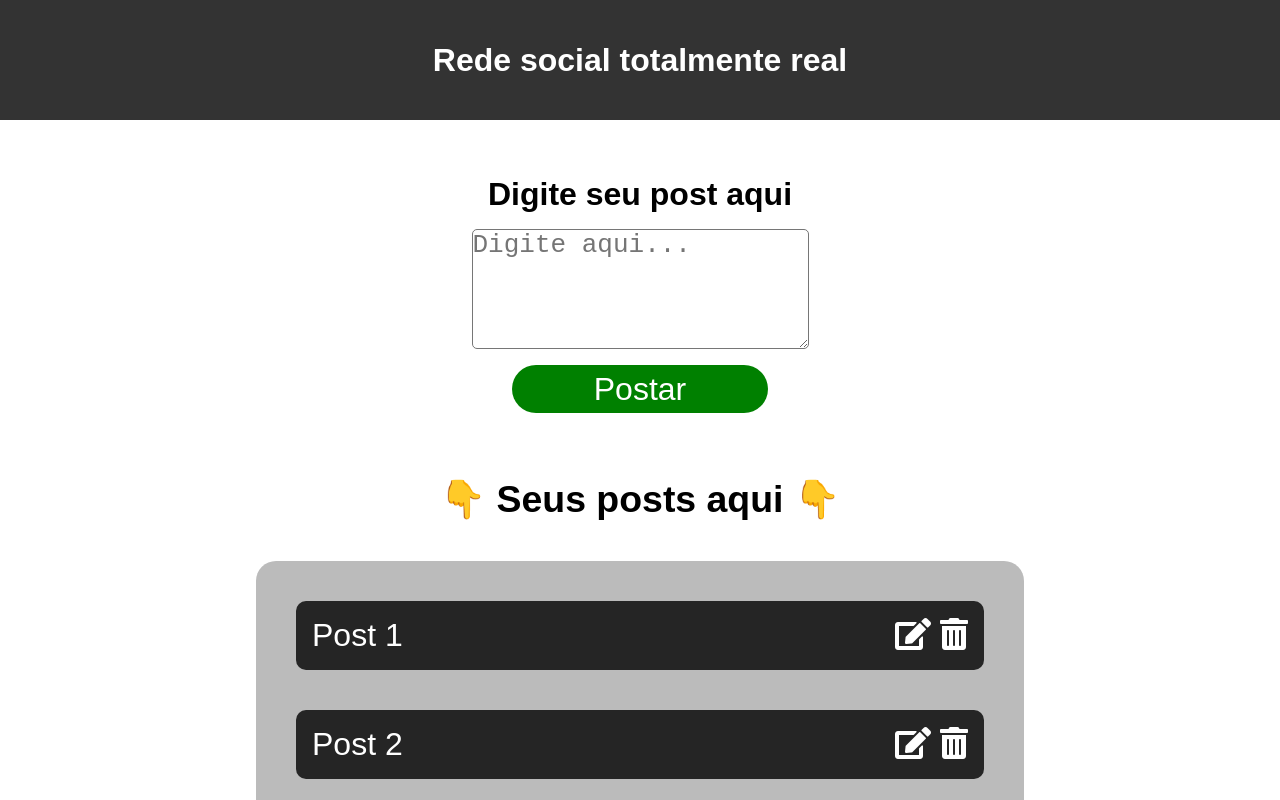
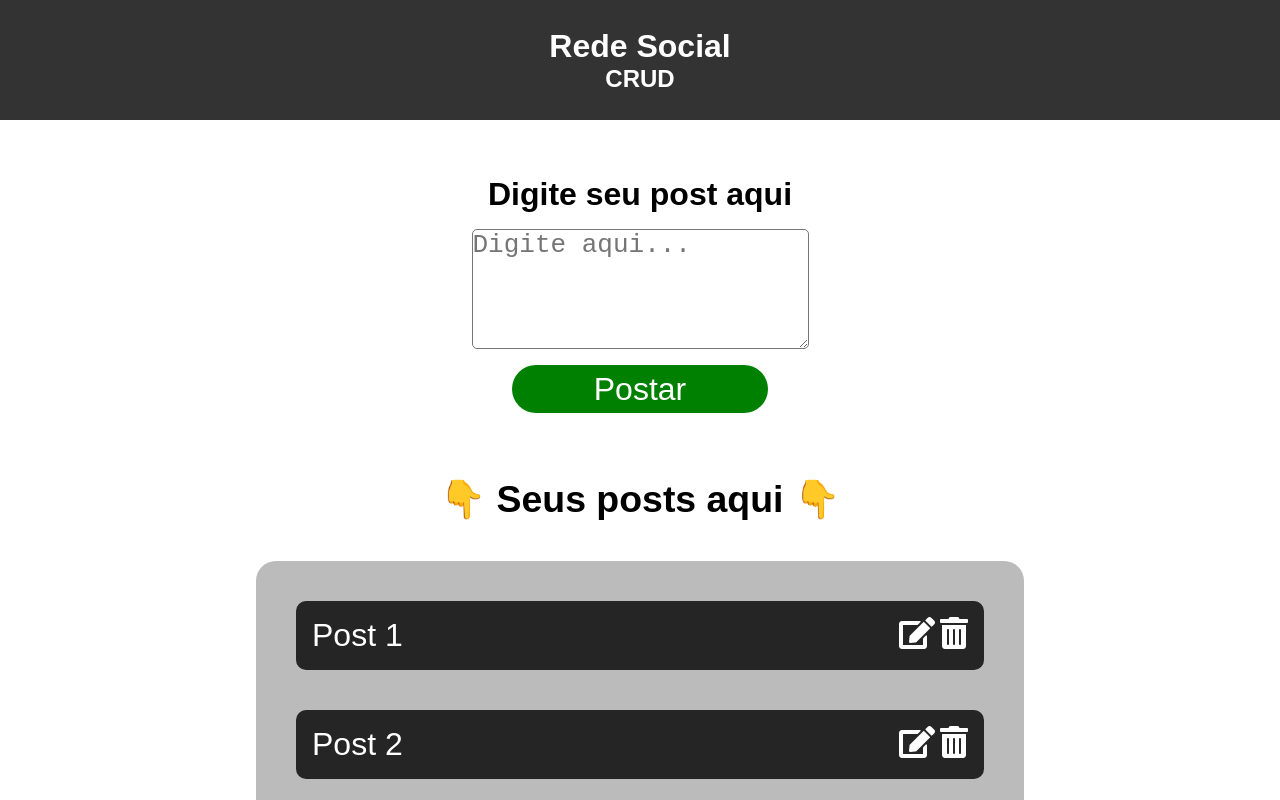
Before and after one commit to arthurzop/html-crud-javascript, a plain HTML site: page index.html in a window 1280 px wide. Shown: the top 800 px of the page. Drawn offline with Linux system fonts and the light colour scheme.

Commit message:
fix: changed some timing of transitions and some names

```diff
--- a/index.html
+++ b/index.html
@@ -11,7 +11,8 @@
 
 <body>
     <header>
-        <h1>Rede social totalmente real</h1>
+        <h1>Rede Social</h1>
+        <h2>CRUD</h2>
     </header>
     <div class="container">
         <form class="left-container" id="form">
--- a/styles/styles.css
+++ b/styles/styles.css
@@ -17,6 +17,7 @@ body{
 header{
     width: 100%;
     display: flex;
+    flex-direction: column;
     align-items: center;
     justify-content: center;
     height: 15vh;
@@ -55,6 +56,11 @@ textarea{
     max-height: 50vh;
 
     border-radius: 5px;
+}
+
+span{
+    display: flex;
+    gap: 5px;
 }
 
 button{
@@ -109,6 +115,8 @@ button:active{
 
 #posts>div:hover{
     transform: scale(1.02);
+    transition: 0.5s;
+
 }
 
 
```
